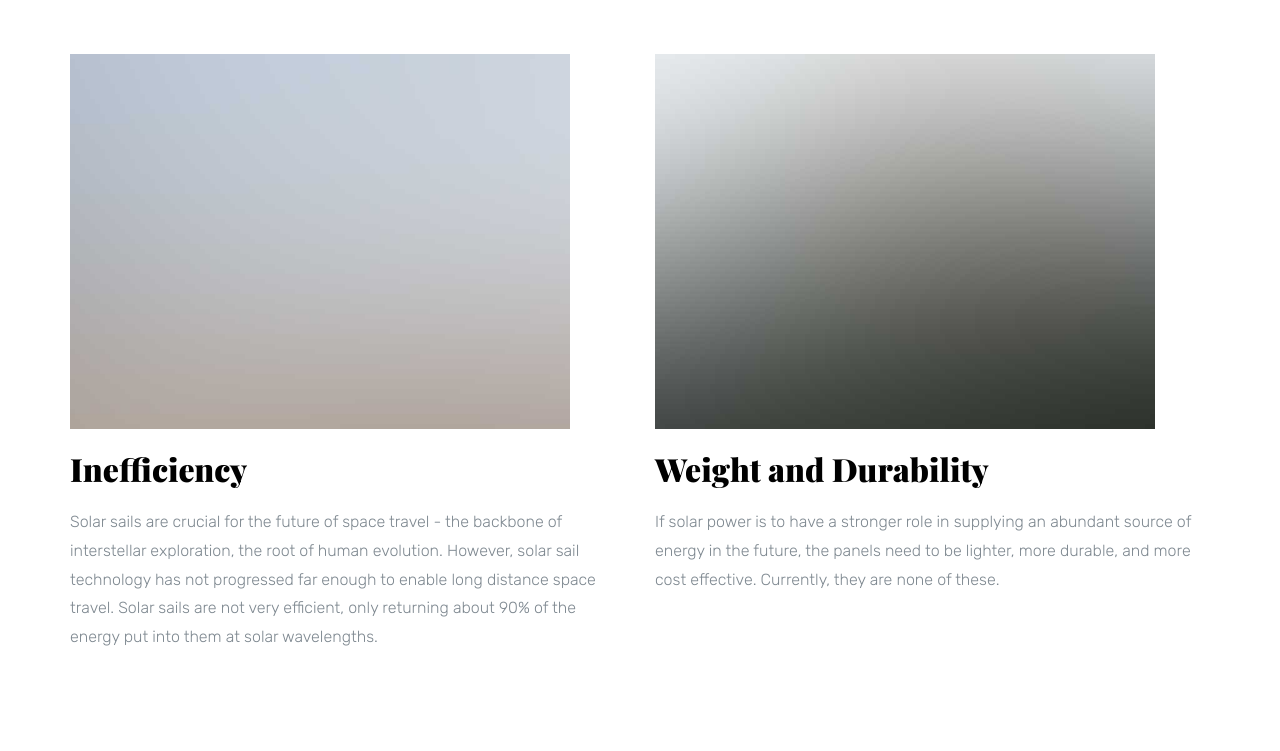
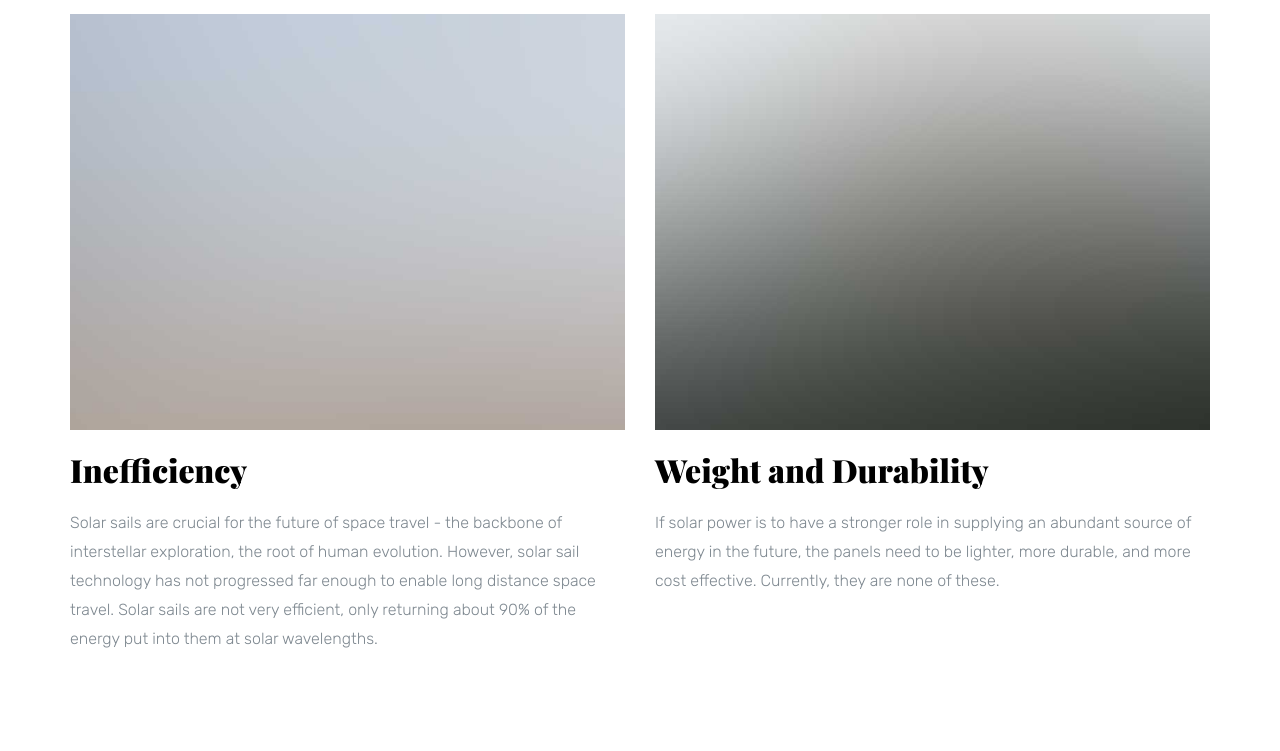
Before and after one commit to jeremyzhou1/Exploravision, a website: page index.html in a window 1280 px wide. Shown: the part 603-1354 px from the top of the page. Drawn offline with nearby package versions, Linux system fonts and the light colour scheme; files whose address does not match are found by name.

Commit message:
first page added to document

```diff
--- a/index.html
+++ b/index.html
@@ -61,14 +61,14 @@
         </div>
         <div class="row">
           <div class="col-md-6">
-            <p><img src="img/img_1.jpg" alt="Image cannot be displayed" class="img-responsive" width="500" height="300"></p>
+            <p><img src="img/img_1.jpg" alt="Image cannot be displayed" class="img-responsive"></p>
             <h3 class="mt0 mb20">Inefficiency</h3>
             <p>Solar sails are crucial for the future of space travel - the backbone of interstellar exploration, the root of human evolution. However,
                 solar sail technology has not progressed far enough to enable long distance space travel. Solar sails are not very efficient, only returning
                 about 90% of the energy put into them at solar wavelengths.</p>
           </div>
           <div class="col-md-6">
-            <p><img src="img/img_5.jpg" alt="Image cannot be displayed" class="img-responsive" width="500" height="300"></p>
+            <p><img src="img/img_5.jpg" alt="Image cannot be displayed" class="img-responsive"></p>
             <h3 class="mt0 mb20">Weight and Durability</h3>
             <p> If solar power is to have a stronger role in supplying an abundant source of energy in the future, the panels need to be lighter, more durable, and more cost effective.
                 Currently, they are none of these.</p>
--- a/scss/style.scss
+++ b/scss/style.scss
@@ -556,7 +556,7 @@ a {
 }
 //section
 .probootstrap-section {
-	padding: 5em 0 5em 0;
+	padding: 2.5em 0 2.5em 0;
 	position: relative;
 	z-index: 2;
 	&.probootstrap-section-sm {
```
Also changed, not shown: css/style.css, word/index_problem.PNG, word/index_solution.PNG, 4 other files.
